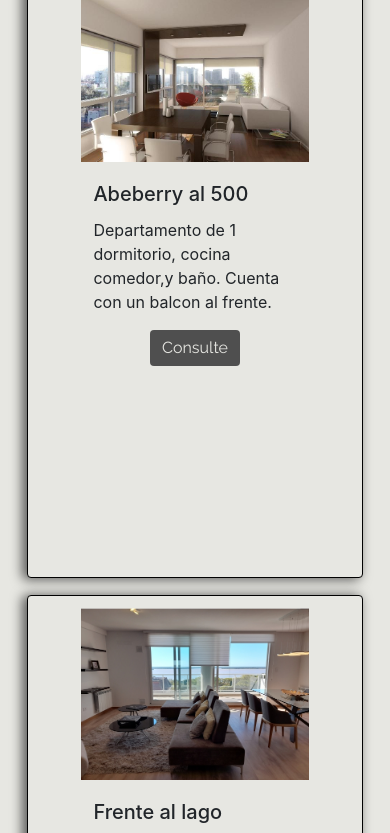
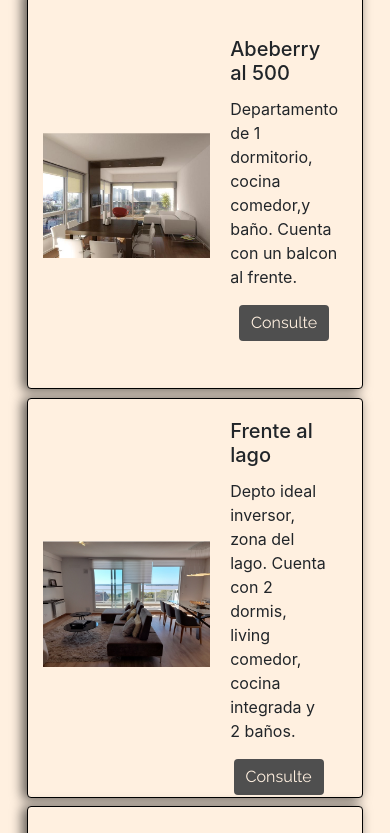
Before and after one commit to JuanMGarcia7/Portal-inmobiliario, a website: page pages/venta.html in a window 390 px wide. Shown: the part 221-1054 px from the top of the page. Drawn offline with nearby package versions, Linux system fonts and the light colour scheme; files that its build step writes are made by us from their sources.

Commit message:
Cambios en media queries,y color de fondo

```diff
--- a/scss/_main.scss
+++ b/scss/_main.scss
@@ -268,6 +268,7 @@ header {
 				background-color: $cPrimario;
 				padding: .375rem .75rem;
 				margin-left: 2%;
+				margin-top: 1%;
 				color: $cFondo;
 				border: none;
 				font-family: $fuente;
@@ -284,10 +285,12 @@ header {
 
 			#Enviar:hover {
 				transform: scale(1.1);
+				background-color:#189d0e;
 			}
 
 			#Borrar:hover {
 				transform: scale(1.1);
+				background-color:#DB3232;
 			}
 		}
 	}
@@ -525,6 +528,9 @@ header {
 				padding-top: 20%;
 				width: 85%;
 			}
+			@media all and (max-width: 768px){
+				padding-top: 25%;
+			}
 	}
 
 
@@ -539,26 +545,32 @@ header {
 		-moz-box-shadow: -4px 1px 12px 1px rgba(0,0,0,0.6);
 
 
+			@media all and (max-width: 1200px){
+				margin-top: 2%;
+				height: 450px;
+				}
 			@media all and (max-width: 992px) {
 				min-width: 80%;
 				margin: auto;
-			margin-top: 2%;
 				margin-bottom: 2%;
-			min-height: 100%;
+				flex-direction: row;
+				max-height: 400px;
 
 			}
 
 			img{
 				width: 75%;
-
 				margin:auto;
 				padding-top:4%;
+
+				@media all and (max-width: 992px){
+					width: 55%;
+				}
 			}
 
 			.card-body{
 				width: 80%;
 				margin: auto;
-		}
 				.btn-container{
 					display: flex;
 					width: 100%;
@@ -592,7 +604,7 @@ header {
 					width:97%;
 					margin:auto;
 				}
-
+			}
 		}
 
 	.modal-footer{
--- a/scss/_variables.scss
+++ b/scss/_variables.scss
@@ -8,5 +8,5 @@ $fuente-m:18px;
 $fuente-l:20px;
 $fuente-xl:25px;
 $cPrimario:#4F4F4F ;
-$cFondo:#E7E7E2;
+$cFondo:#FFF0E0 ;
 $bcButtons:#D1D1C9 ;
```
Also changed, not shown: css/estilos.css, media/favicon.ico, 1 other file. Lines whose indentation alone changed are shown as unchanged.
